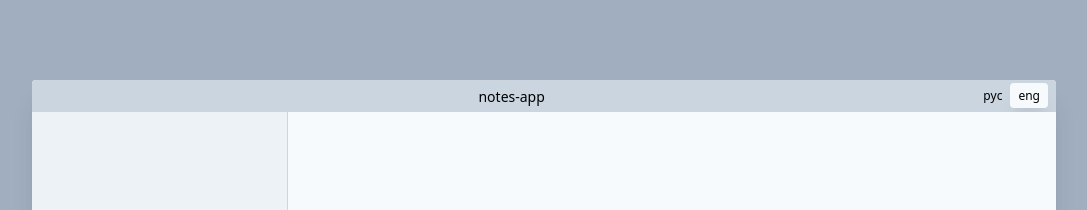
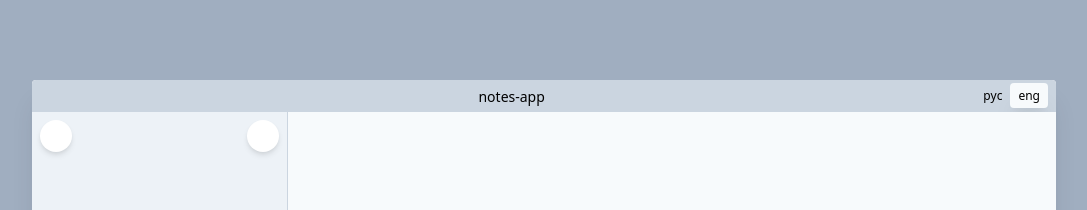
Before and after one commit to baitkul/vue-notes-app, a Vue app: page / in a window 1280 px wide. Shown: the top 210 px of the page, without its empty margins (96-1183 px from the left). Built offline with nearby package versions, Linux system fonts and the light colour scheme; the HTML template or start-up script is replaced by a standard one.

Commit message:
ref: make buttons larger and easier to follow
fix: don;t toggle edit mode if list is empty

```diff
--- a/src/components/Aside.vue
+++ b/src/components/Aside.vue
@@ -1,16 +1,22 @@
 <template>
   <div class="flex flex-col h-full max-h-full overflow-y-auto border-r border-gray-400 ">
     <div class="flex items-center justify-between p-2">
-      <span class="w-1/6 px-3 py-1 text-sm text-center text-gray-700 cursor-pointer hover:text-gray-600" @click="createItem">
+      <span
+        class="flex items-center justify-center w-8 h-8 text-xs leading-none text-center text-gray-700 bg-white rounded-full shadow-md cursor-pointer hover:text-gray-900"
+        @click="createItem"
+      >
         <i class="fa fa-plus"></i>
       </span>
 
       <span
-        class="w-1/6 px-3 py-1 text-sm text-center"
-        :class="{'text-gray-500 cursor-not-allowed': listIsEmpty, 'cursor-pointer text-gray-700 hover:text-gray-600': !listIsEmpty}"
+        class="flex items-center justify-center w-8 h-8 text-xs leading-none text-center bg-white rounded-full shadow-md"
+        :class="{
+          'text-gray-500 cursor-not-allowed': listIsEmpty,
+          'cursor-pointer text-gray-700 hover:text-gray-900': !listIsEmpty
+        }"
         @click="toggleEdit"
       >
-        <i :class="editMode ? 'fa fa-times' : 'fa fa-edit'"></i>
+        <i :class="editMode ? 'fa fa-times' : 'fa fa-pen'"></i>
       </span>
     </div>
 
@@ -82,6 +88,10 @@ export default {
 
   methods: {
     toggleEdit() {
+      if (this.listIsEmpty) {
+        return false
+      }
+
       this.editMode = !this.editMode
     },
 
```
